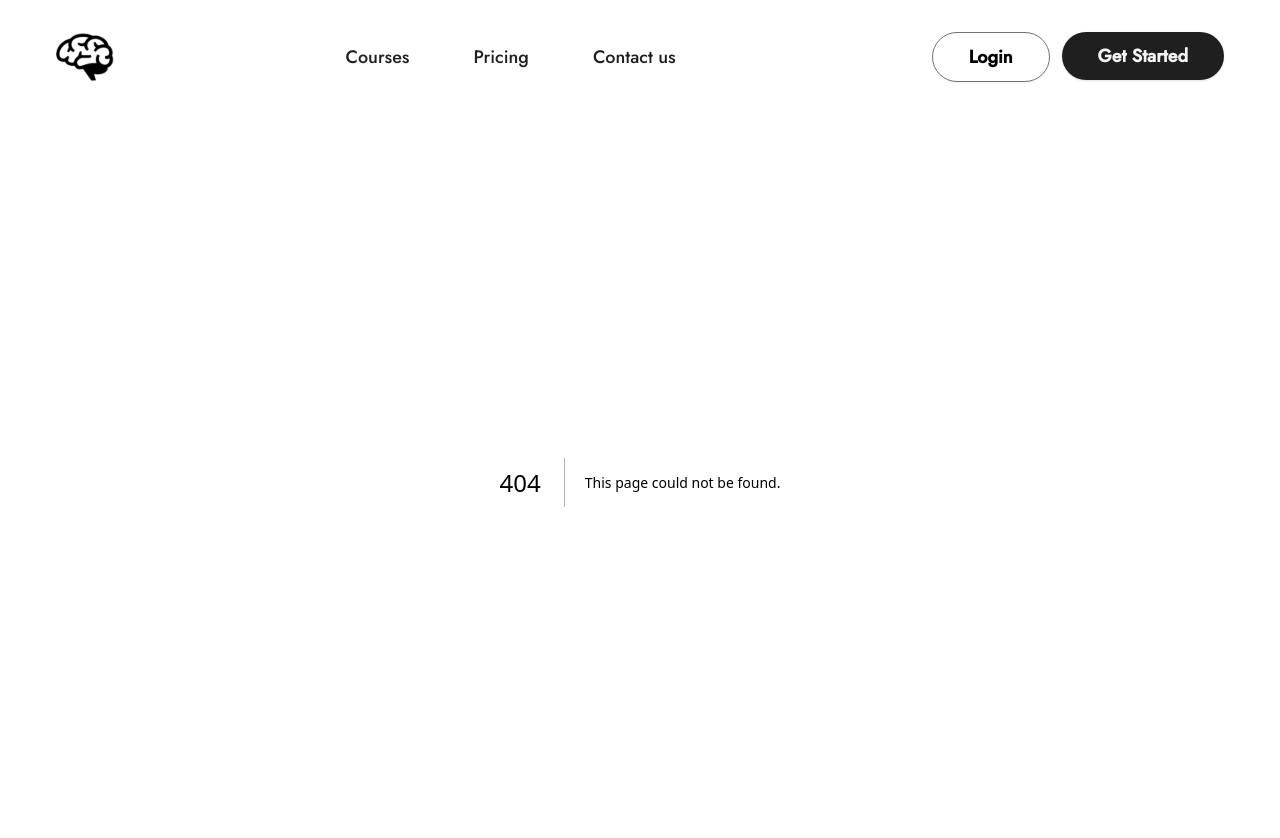
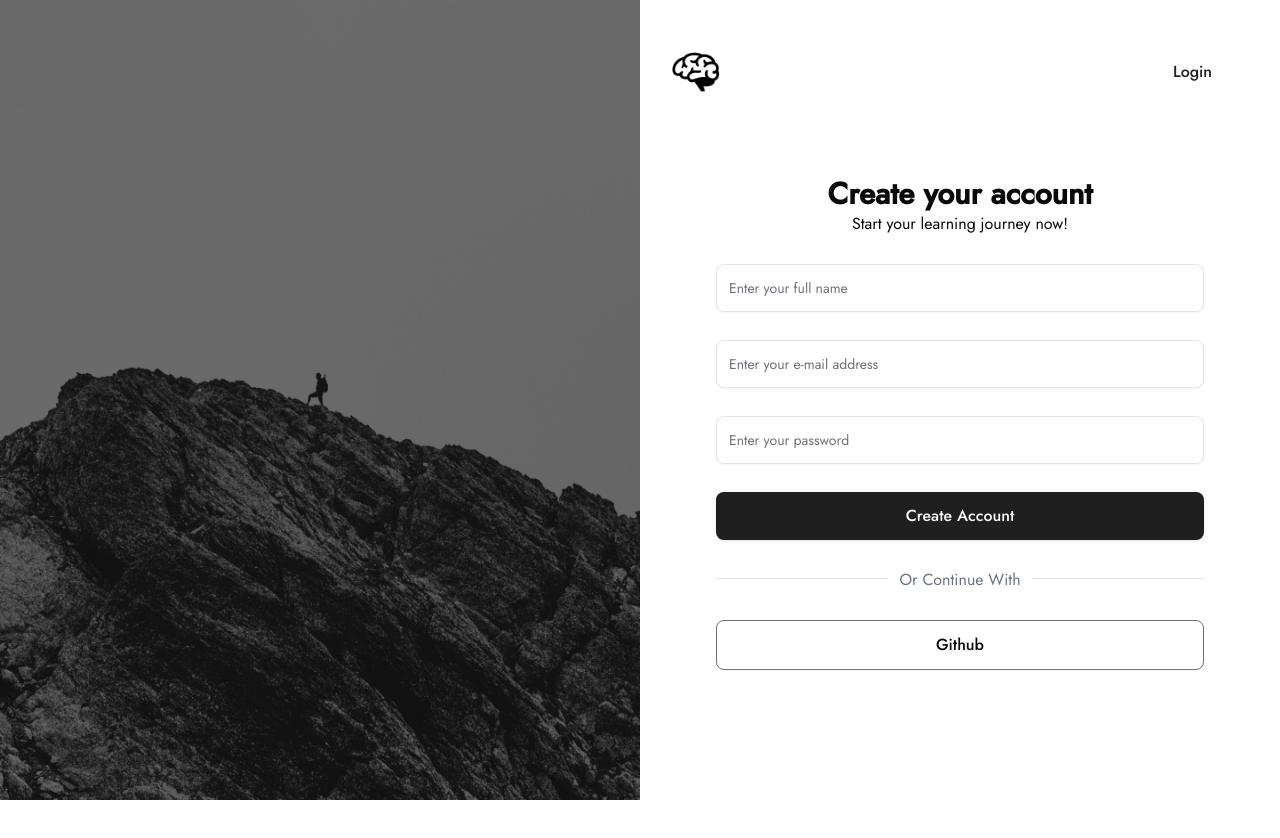
Before and after one commit to DjariAB/e-learning-platform, a Next.js app: page /signin in a window 1280 px wide. Before the commit this address had no page. Shown: the top 838 px of the page. After the commit the page ends 800 px from the top, so only its background shows below. Built offline with nearby package versions, Linux system fonts and the light colour scheme.

Commit message:
add sign-in page

```diff
--- /dev/null
+++ b/src/app/(site)/layout.tsx
@@ -0,0 +1,15 @@
+import NavBar from "@/components/navbar";
+
+
+export default function RootLayout({
+  children,
+}: {
+  children: React.ReactNode;
+}) {
+  return (
+    <main className="pt-8">
+        <NavBar />
+        {children}
+    </main>
+    );
+}
--- a/src/app/page.tsx
+++ b/src/app/(site)/page.tsx
@@ -4,7 +4,7 @@ import { Button } from "@/components/ui/button";
 import { Input } from "@/components/ui/input";
 import { db } from "@/server/db";
 import { posts } from "@/server/db/schema";
-import { julius } from "./layout";
+import { julius } from "../layout";
 import Image from "next/image";
 
 export default async function HomePage() {
--- a/src/app/layout.tsx
+++ b/src/app/layout.tsx
@@ -29,10 +29,7 @@ export default function RootLayout({
 }) {
   return (
     <html lang="en">
-      <body className={`pt-8 font-sans  ${jost.className}  `}>
-        <NavBar />
-        {children}
-      </body>
+      <body className={`font-sans  ${jost.className}  `}>{children}</body>
     </html>
   );
 }
--- /dev/null
+++ b/src/app/signin/page.tsx
@@ -0,0 +1,62 @@
+import { Button, buttonVariants } from "@/components/ui/button";
+import { Input } from "@/components/ui/input";
+import Image from "next/image";
+import Link from "next/link";
+
+const Signin = () => {
+  return (
+    <div className="flex h-screen">
+      <div className="relative basis-1/2">
+        <Image
+          src="/SVGs/Side login image.jpg"
+          alt="side image"
+          fill
+          className="h-fit w-fit"
+        />
+      </div>
+      <div className="basis-1/2">
+        <div className="flex items-center justify-between px-8 pt-12">
+          <Image
+            src="/SVGs/skillmaxxing-brain-logo.jpg"
+            alt=""
+            width={48}
+            height={38}
+          />
+          <Link href="login" className={buttonVariants({ variant: "link" })}>
+            Login
+          </Link>
+        </div>
+        <div className="flex flex-col justify-center gap-7 pt-20">
+          <div className="text-center">
+            <h1 className="text-3xl font-semibold">Create your account</h1>
+            <p>Start your learning journey now!</p>
+          </div>
+          <div className="m-auto space-y-7 text-center ">
+            <form className="w-[488px] space-y-7" action="">
+              <Input placeholder="Enter your full name" />
+              <Input placeholder="Enter your e-mail address" />
+              <Input placeholder="Enter your password" />
+
+              <Button className="w-full rounded-lg">Create Account</Button>
+            </form>
+            <div className="flex items-center justify-center gap-3">
+              <hr className="  h-1 grow" />
+              <p className="text-md text-gray-500">Or Continue With</p>
+              <hr
+                className=" h-1
+               grow"
+              />
+            </div>
+            <form action="">
+              <Button className="w-full rounded-lg" variant="outline">
+                Github
+              </Button>
+            </form>
+          </div>
+        </div>
+      </div>
+    </div>
+  );
+};
+
+export default Signin;
--- a/src/components/navbar.tsx
+++ b/src/components/navbar.tsx
@@ -5,7 +5,7 @@ import { cn } from "@/lib/utils";
 
 const NavBar = () => {
   return (
-    <nav className="flex items-center justify-between px-14">
+    <nav className="flex items-center justify-between px-14 pt-8">
       <div>
         <Image
           width="58"
@@ -35,10 +35,13 @@ const NavBar = () => {
         </Link>
       </div>
       <div className="flex gap-3  ">
-        <Button variant="outline" className="text-lg font-semibold">
+        <Button variant="outlinehover" className="text-lg font-semibold">
           Login
         </Button>
-        <Button variant="hover" className="text-lg font-semibold">
+        <Button
+          variant="hover"
+          className="text-lg font-semibold hover:-translate-y-1"
+        >
           Get Started
         </Button>
       </div>
--- a/src/components/ui/button.tsx
+++ b/src/components/ui/button.tsx
@@ -21,6 +21,9 @@ const buttonVariants = cva(
         link: "text-primary underline-offset-8 hover:underline",
         hover:
           "bg-primary text-secondary shadow hover:bg-[#E3E3E3] hover:text-primary",
+        outlinehover:
+          "border border-[#717171] bg-background shadow-sm hover:bg-primary hover:text-secondary ",
+
       },
       size: {
         default: "h-9 px-9 py-6",
--- a/src/components/ui/input.tsx
+++ b/src/components/ui/input.tsx
@@ -13,7 +13,7 @@ const Input = React.forwardRef<
     <input
       type={type}
       className={cn(
-        "flex h-9 w-full rounded-md border border-input bg-transparent px-3 py-1 text-sm shadow-sm transition-colors file:border-0 file:bg-transparent file:text-sm file:font-medium placeholder:text-muted-foreground focus-visible:outline-none focus-visible:ring-1 focus-visible:ring-ring disabled:cursor-not-allowed disabled:opacity-50",
+        "flex h-12 w-full rounded-lg border border-input bg-transparent px-3 py-1 text-sm shadow-sm transition-colors file:border-0 file:bg-transparent file:text-sm file:font-medium placeholder:text-muted-foreground focus-visible:outline-none focus-visible:ring-1 focus-visible:ring-ring disabled:cursor-not-allowed disabled:opacity-50",
         className,
       )}
       ref={ref}
```
Also changed, not shown: public/SVGs/Side login image.jpg (added).
